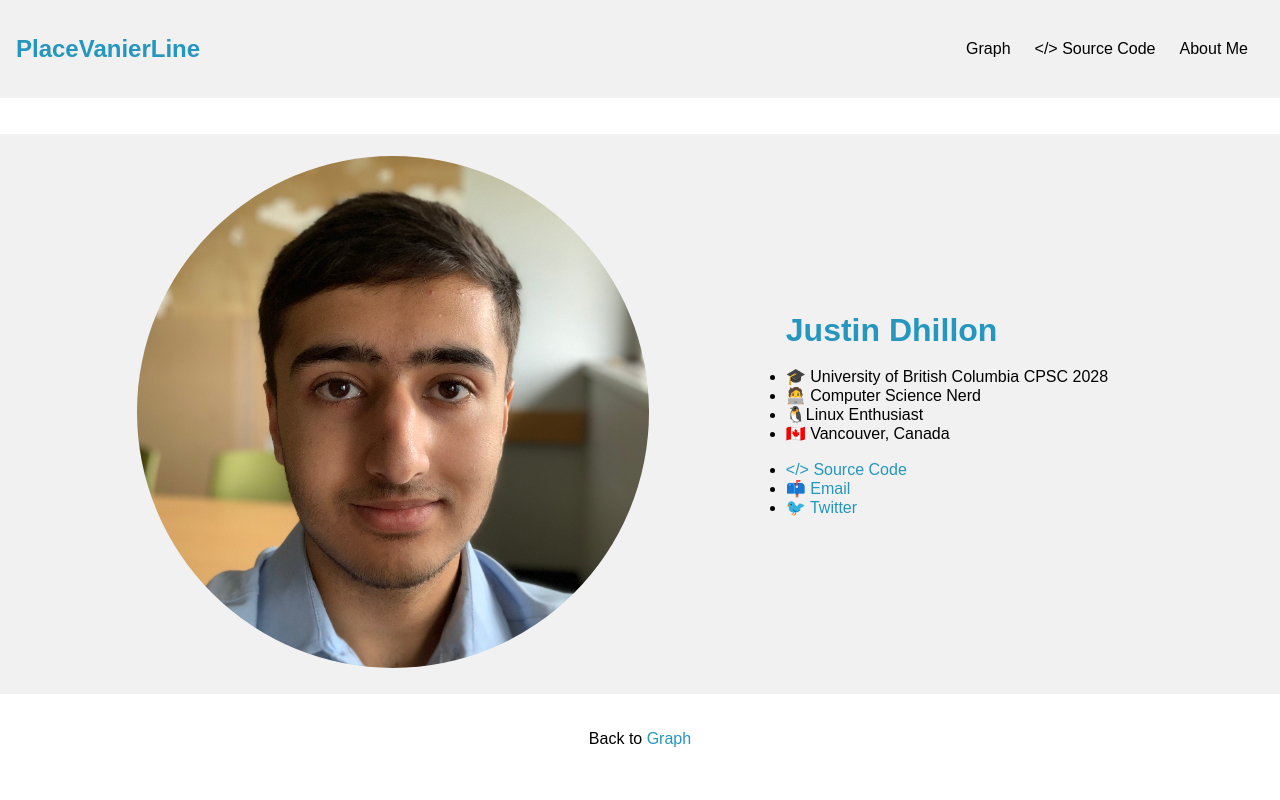
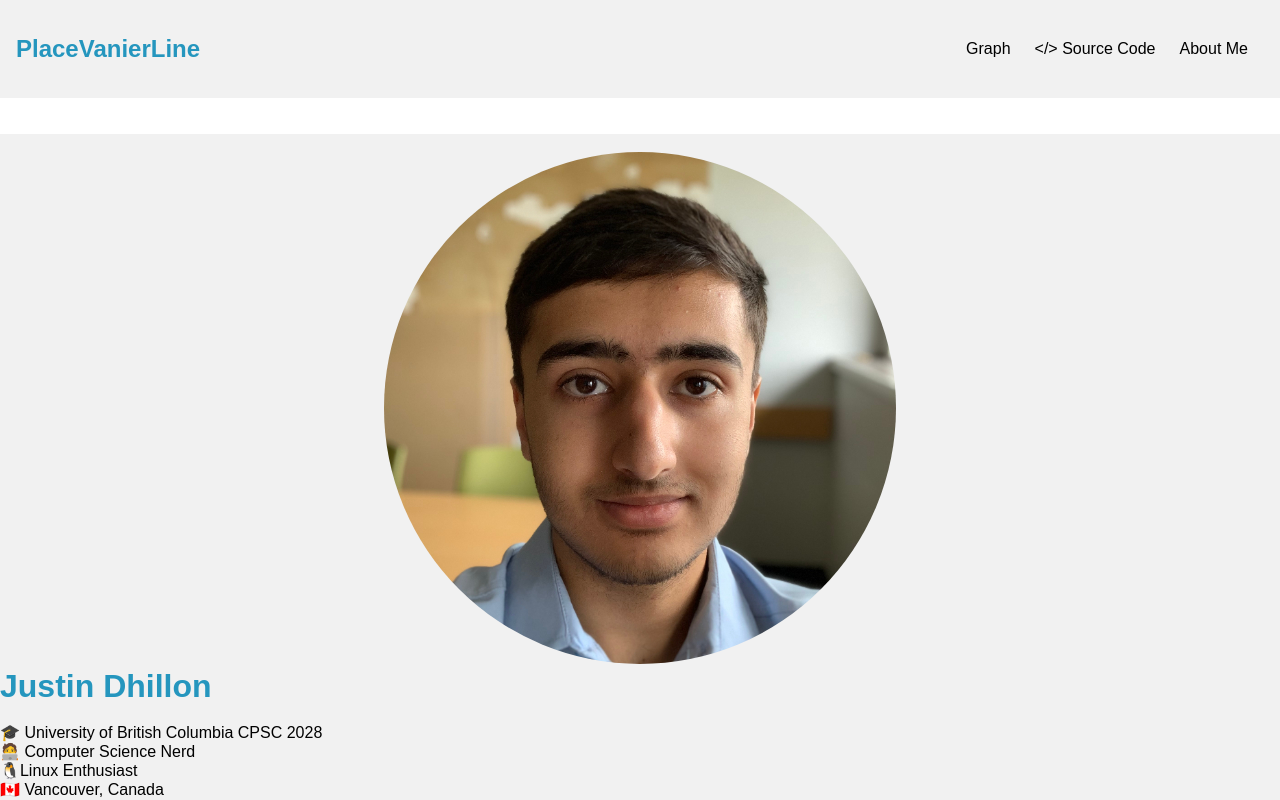
Before and after one commit to justindhillon/place-vanier-line, a Next.js app: page /about-me in a window 1280 px wide. Shown: the top 800 px of the page. Built offline with nearby package versions, Linux system fonts and the light colour scheme.

Commit message:
modified:   components/about-me.js 	modified:   styles/global.css

```diff
--- a/components/about-me.js
+++ b/components/about-me.js
@@ -6,13 +6,12 @@ export default function AboutMe() {
         <div>
             <br />
             <br />
-            <table style={{background:"#f1f1f1"}} class="about-me">
+            <div style={{background:"#f1f1f1"}} class="about-me">
                 <br />
-                <tr>
-                    <td>
+                <div>
                     <Image class="image" src={profile} alt="Profile" />
-                    </td>
-                    <td style={{textAlign:"left"}}>
+                </div>
+                <div style={{textAlign:"left"}}>
                     <h1 style={{color:"#2596be"}}>Justin Dhillon</h1>
                     <br />
                     <ul>
@@ -25,10 +24,9 @@ export default function AboutMe() {
                         <li><a style={{color:"#2596be"}} href='https://mail.google.com/mail/u/0/?fs=1&tf=cm&source=mailto&to=justin.singh.dhillon@gmail.com'>📫 Email</a></li>
                         <li><a style={{color:"#2596be"}} href='https://twitter.com/justindhillon0'>🐦 Twitter</a></li>
                     </ul>
-                    </td>
-                </tr>
+                </div>
                 <br />
-            </table>
+            </div>
             <div style={{textAlign:"center"}}>
                 <br /><br />
                 <p>Back to <a href="https://placevanierline.vercel.app/"><span style={{color:"#2596be"}}>Graph</span></a></p>
--- a/styles/global.css
+++ b/styles/global.css
@@ -9,6 +9,8 @@
 .about-me {
   width: 100vw;
   text-align: center;
+  display: flex;
+  flex-direction: row;
 }
 
 .image {
@@ -85,7 +87,11 @@ nav{
   justify-content: center;
   align-items: center;
 }
+
 @media screen and (min-width: 768px) {
+  .about-me {
+    flex-direction: column;
+  }
   .nav__menu-bar{
     display: none;
   }
```
Lines whose indentation alone changed are shown as unchanged.
